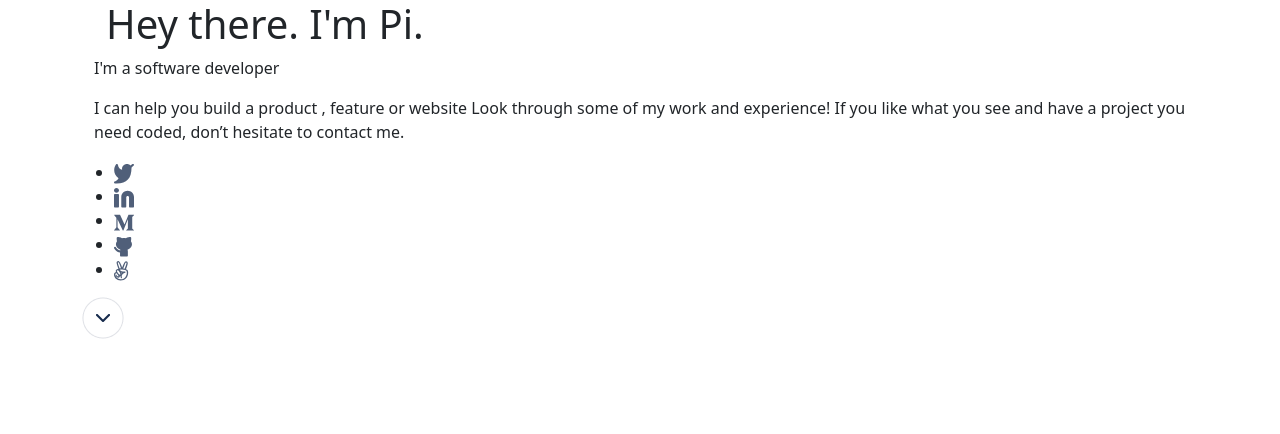
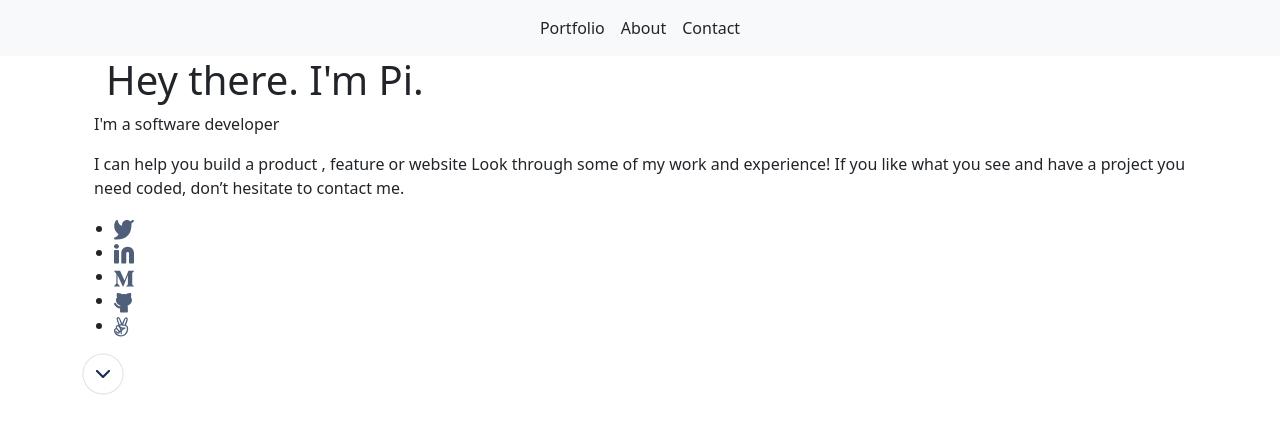
Before and after one commit to Pi1998/bootstrap1, a website: page index.html in a window 1280 px wide. Drawn offline with nearby package versions, Linux system fonts and the light colour scheme.

Commit message:
Update index.html
Add navbar to index.html

```diff
--- a/index.html
+++ b/index.html
@@ -12,6 +12,21 @@
 
 <body>
     <!-- nav start -->
+    <nav class="navbar navbar-expand-lg bg-light">
+        <div class="container-fluid justify-content-center">
+            <ul class="navbar-nav">
+                <li class="nav-item">
+                    <a class="nav-link text-dark" href="#">Portfolio</a>
+                </li>
+                <li class="nav-item">
+                    <a class="nav-link text-dark" href="#">About</a>
+                </li>
+                <li class="nav-item">
+                    <a class="nav-link text-dark" href="#">Contact</a>
+                </li>
+            </ul>
+        </div>
+    </nav>
     <!-- nav end -->
     <section class="container pt-10">
         <div class="container">
```
